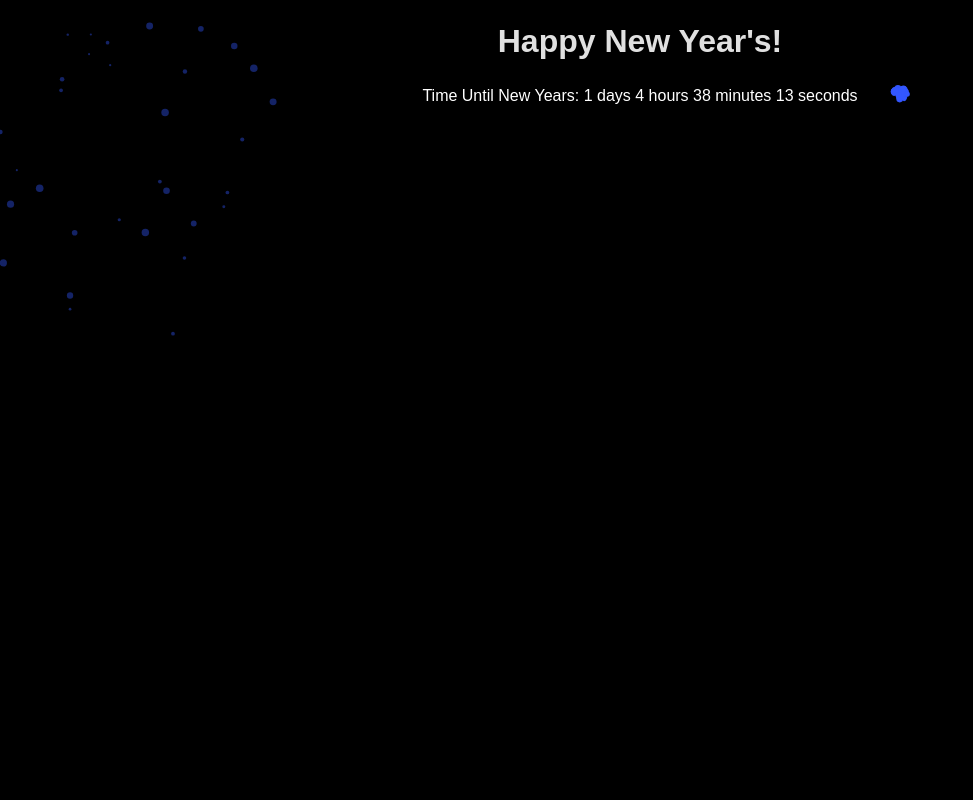
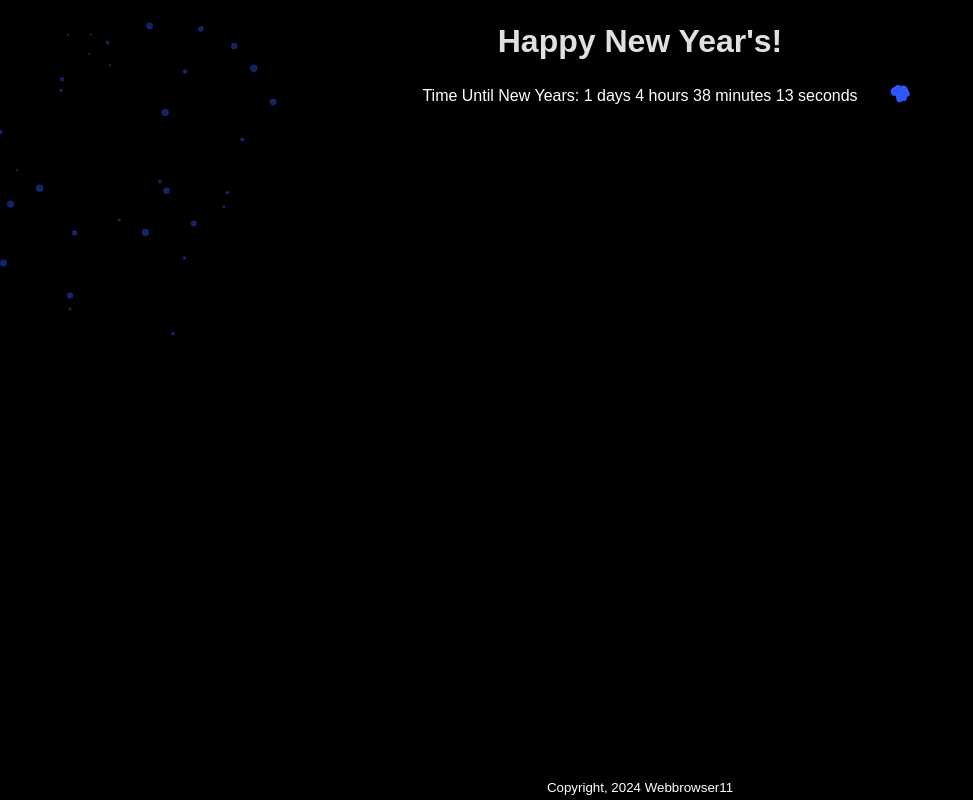
Before and after one commit to webbrowser11/New-Years, a plain HTML site: page index.html in a window 1280 px wide. Shown: the whole page, without its empty margins (0-973 px from the left). Drawn offline with Linux system fonts and the light colour scheme.

Commit message:
copyrigth

```diff
--- a/index.html
+++ b/index.html
@@ -127,3 +127,16 @@
     </script>
 </body>
 </html>
+<head>
+ <style type ="text/css" >
+   .footer{
+       position: fixed;
+       text-align: center;
+       bottom: 0px;
+       width: 100%;
+   }
+</style>
+</head>
+<body>
+    <div class="footer"><small>Copyright, 2024 Webbrowser11</small></div>
+</body>
```
